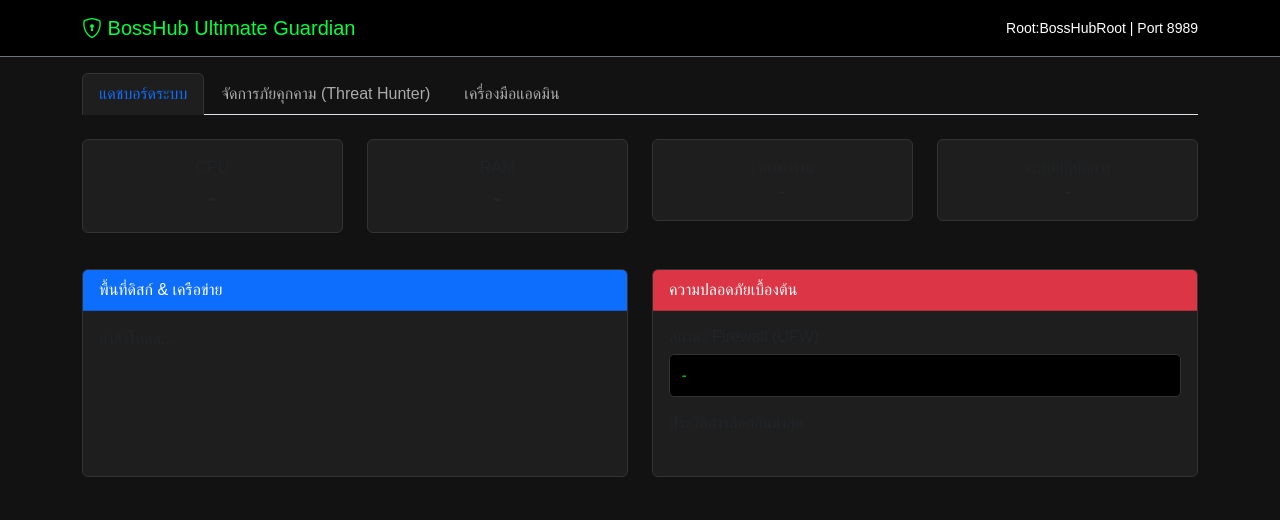
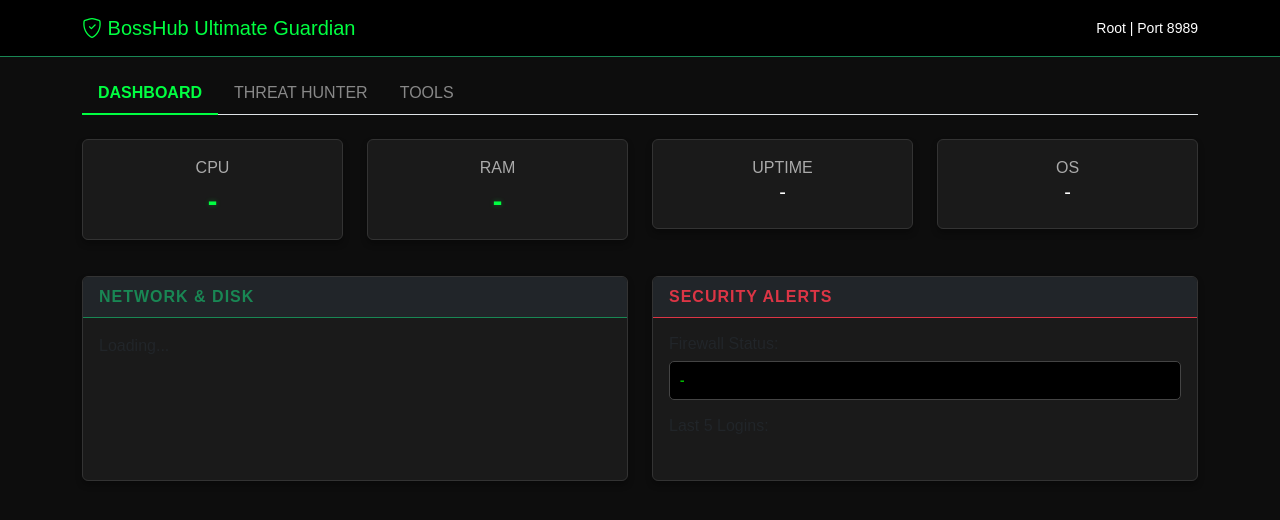
Before and after one commit to bsae99465/security, a Flask app: template templates/index.html in a window 1280 px wide. Shown: the top 520 px of the page. Run offline with Flask 3, Linux system fonts and the light colour scheme; the template is opened without the code that fills it, so the values that code supplies are empty.

Commit message:
Update index.html

```diff
--- a/templates/index.html
+++ b/templates/index.html
@@ -3,66 +3,96 @@
 <head>
     <meta charset="UTF-8">
     <meta name="viewport" content="width=device-width, initial-scale=1.0">
-    <title>BossHub Ultimate Guardian (TH)</title>
+    <title>BossHub Ultimate Guardian (Pro)</title>
     <link href="https://cdn.jsdelivr.net/npm/bootstrap@5.3.3/dist/css/bootstrap.min.css" rel="stylesheet">
     <link rel="stylesheet" href="https://cdn.jsdelivr.net/npm/bootstrap-icons@1.11.3/font/bootstrap-icons.min.css">
     <style>
-        body { background-color: #121212; color: #ffffff; font-family: 'Sarabun', sans-serif; }
-        .card { background-color: #1e1e1e; border: 1px solid #333; margin-bottom: 20px; }
-        .nav-tabs .nav-link { color: #aaa; }
-        .nav-tabs .nav-link.active { background-color: #1e1e1e; color: #0d6efd; border-color: #333 #333 #1e1e1e; }
-        .table-dark { --bs-table-bg: #1e1e1e; }
-        pre { background: #000; color: #0f0; padding: 10px; border-radius: 5px; border: 1px solid #333; max-height: 200px; overflow-y: auto;}
-        .stat-val { font-size: 1.5rem; font-weight: bold; }
+        body { background-color: #0d0d0d; color: #f0f0f0; font-family: 'Sarabun', sans-serif; }
+
+        /* High Contrast Cards */
+        .card { background-color: #1a1a1a; border: 1px solid #333; margin-bottom: 20px; box-shadow: 0 4px 6px rgba(0,0,0,0.3); }
+        .card-header { font-weight: bold; text-transform: uppercase; letter-spacing: 1px; }
+
+        /* Stats Styling */
+        .text-muted { color: #aaaaaa !important; } /* Make muted text brighter */
+        .stat-val { font-size: 1.8rem; font-weight: bold; color: #00ff41; text-shadow: 0 0 5px rgba(0, 255, 65, 0.3); }
+
+        /* Tab Styling */
+        .nav-tabs .nav-link { color: #888; border: none; }
+        .nav-tabs .nav-link.active { background-color: transparent; color: #00ff41; border-bottom: 2px solid #00ff41; font-weight: bold; }
+
+        /* Tables & Pre */
+        .table-dark { --bs-table-bg: #1a1a1a; color: #fff; }
+        pre { background: #000; color: #0f0; padding: 15px; border-radius: 5px; border: 1px solid #444; }
+
+        /* Buttons */
+        .btn-kill { color: #fff; background-color: #dc3545; border-color: #dc3545; }
         .text-neon { color: #00ff41; }
-        .btn-action { min-width: 120px; }
     </style>
 </head>
 <body>
 
-<nav class="navbar navbar-dark bg-black border-bottom border-secondary mb-3">
+<nav class="navbar navbar-dark bg-black border-bottom border-success mb-3">
     <div class="container">
-        <span class="navbar-brand text-neon"><i class="bi bi-shield-lock"></i> BossHub Ultimate Guardian</span>
-        <span class="text-white small">Root:BossHubRoot | Port 8989</span>
+        <span class="navbar-brand text-neon"><i class="bi bi-shield-check"></i> BossHub Ultimate Guardian</span>
+        <span class="text-white small">Root | Port 8989</span>
     </div>
 </nav>
 
 <div class="container">
     <ul class="nav nav-tabs mb-4" id="myTab" role="tablist">
-        <li class="nav-item"><button class="nav-link active" data-bs-toggle="tab" data-bs-target="#dashboard">แดชบอร์ดระบบ</button></li>
-        <li class="nav-item"><button class="nav-link" data-bs-toggle="tab" data-bs-target="#threats">จัดการภัยคุกคาม (Threat Hunter)</button></li>
-        <li class="nav-item"><button class="nav-link" data-bs-toggle="tab" data-bs-target="#tools">เครื่องมือแอดมิน</button></li>
+        <li class="nav-item"><button class="nav-link active" data-bs-toggle="tab" data-bs-target="#dashboard">DASHBOARD</button></li>
+        <li class="nav-item"><button class="nav-link" data-bs-toggle="tab" data-bs-target="#threats">THREAT HUNTER</button></li>
+        <li class="nav-item"><button class="nav-link" data-bs-toggle="tab" data-bs-target="#tools">TOOLS</button></li>
     </ul>
 
     <div class="tab-content" id="myTabContent">
+
         <div class="tab-pane fade show active" id="dashboard">
             <div class="row text-center mb-3">
-                <div class="col-md-3"><div class="card p-3"><span class="text-muted">CPU</span><div class="stat-val" id="cpuVal">-</div></div></div>
-                <div class="col-md-3"><div class="card p-3"><span class="text-muted">RAM</span><div class="stat-val" id="ramVal">-</div></div></div>
-                <div class="col-md-3"><div class="card p-3"><span class="text-muted">เวลาทำงาน</span><div id="uptimeVal">-</div></div></div>
-                <div class="col-md-3"><div class="card p-3"><span class="text-muted">ระบบปฏิบัติการ</span><div id="osVal">-</div></div></div>
+                <div class="col-6 col-md-3"><div class="card p-3"><span class="text-muted">CPU</span><div class="stat-val" id="cpuVal">-</div></div></div>
+                <div class="col-6 col-md-3"><div class="card p-3"><span class="text-muted">RAM</span><div class="stat-val" id="ramVal">-</div></div></div>
+                <div class="col-6 col-md-3"><div class="card p-3"><span class="text-muted">UPTIME</span><div id="uptimeVal" class="h5 text-white">-</div></div></div>
+                <div class="col-6 col-md-3"><div class="card p-3"><span class="text-muted">OS</span><div id="osVal" class="h5 text-white">-</div></div></div>
             </div>
             <div class="row">
-                <div class="col-md-6"><div class="card h-100"><div class="card-header bg-primary text-white">พื้นที่ดิสก์ & เครือข่าย</div><div class="card-body" id="diskNetBody">กำลังโหลด...</div></div></div>
-                <div class="col-md-6"><div class="card h-100"><div class="card-header bg-danger text-white">ความปลอดภัยเบื้องต้น</div><div class="card-body"><h6>สถานะ Firewall (UFW)</h6><pre id="firewallOut">-</pre><h6>ประวัติการล็อกอินล่าสุด</h6><ul class="list-group list-group-flush small" id="logList"></ul></div></div></div>
+                <div class="col-md-6">
+                    <div class="card h-100">
+                        <div class="card-header bg-dark text-success border-success">Network & Disk</div>
+                        <div class="card-body" id="diskNetBody">Loading...</div>
+                    </div>
+                </div>
+                <div class="col-md-6">
+                    <div class="card h-100">
+                        <div class="card-header bg-dark text-danger border-danger">Security Alerts</div>
+                        <div class="card-body">
+                            <h6>Firewall Status:</h6><pre id="firewallOut" class="p-2">-</pre>
+                            <h6>Last 5 Logins:</h6><ul class="list-group list-group-flush small" id="logList"></ul>
+                        </div>
+                    </div>
+                </div>
             </div>
         </div>
 
         <div class="tab-pane fade" id="threats">
             <div class="card border-warning">
-                <div class="card-header text-warning"><i class="bi bi-router"></i> ภัยคุกคามทางเครือข่าย (Network Threats)</div>
+                <div class="card-header text-warning bg-dark"><i class="bi bi-router"></i> Network Process Killer</div>
                 <div class="card-body">
-                    <button class="btn btn-warning btn-sm mb-2" onclick="scanNetwork()">สแกนการเชื่อมต่อที่อันตราย</button>
-                    <div class="table-responsive"><table class="table table-dark table-sm"><tbody id="netThreatBody"><tr><td>กดปุ่มเพื่อเริ่มสแกน...</td></tr></tbody></table></div>
+                    <button class="btn btn-warning btn-sm mb-2" onclick="scanNetwork()">Scan Connections</button>
+                    <div class="table-responsive">
+                        <table class="table table-dark table-sm table-striped">
+                            <thead><tr><th>PID</th><th>Process</th><th>Remote IP</th><th>Risk</th><th>Action</th></tr></thead>
+                            <tbody id="netThreatBody"><tr><td colspan="5">Ready to scan...</td></tr></tbody>
+                        </table>
+                    </div>
                 </div>
             </div>
             <div class="card border-danger mt-3">
-                <div class="card-header text-danger"><i class="bi bi-bug"></i> สแกนและจัดการสคริปต์อันตราย (Malware Scanner)</div>
+                <div class="card-header text-danger bg-dark"><i class="bi bi-bug"></i> Malware Scanner</div>
                 <div class="card-body">
                     <div class="input-group mb-2">
-                        <span class="input-group-text bg-dark text-light">โฟลเดอร์เป้าหมาย</span>
                         <input type="text" class="form-control bg-dark text-light" id="malwarePath" value="/home">
-                        <button class="btn btn-danger" onclick="scanMalware()">เริ่มสแกนเชิงลึก</button>
+                        <button class="btn btn-danger" onclick="scanMalware()">Deep Scan</button>
                     </div>
                     <div id="malwareResult"></div>
                 </div>
@@ -71,11 +101,41 @@
 
         <div class="tab-pane fade" id="tools">
             <div class="row">
-                <div class="col-md-6"><div class="card"><div class="card-header">Nmap Port Scanner</div><div class="card-body"><input type="text" class="form-control mb-2" id="nmapTarget" placeholder="IP Address / Domain"><button class="btn btn-primary btn-sm" onclick="runNmap()">เริ่มสแกน</button><pre id="nmapOut" class="mt-2"></pre></div></div></div>
-                <div class="col-md-6"><div class="card"><div class="card-header">จัดการ Service (Systemd)</div><div class="card-body"><input type="text" class="form-control mb-2" id="srvName" placeholder="ชื่อ Service (เช่น apache2, nginx)"><button class="btn btn-success btn-sm" onclick="srvAction('start')">Start</button> <button class="btn btn-danger btn-sm" onclick="srvAction('stop')">Stop</button><pre id="srvOut" class="mt-2"></pre></div></div></div>
+                <div class="col-md-6">
+                    <div class="card">
+                        <div class="card-header">Nmap Scanner</div>
+                        <div class="card-body">
+                            <input type="text" class="form-control mb-2" id="nmapTarget" placeholder="IP Address">
+                            <button class="btn btn-primary btn-sm" onclick="runNmap()">Scan Port 1-1000</button>
+                            <pre id="nmapOut" class="mt-2 text-white">Result will appear here...</pre>
+                        </div>
+                    </div>
+                </div>
+                <div class="col-md-6">
+                    <div class="card">
+                        <div class="card-header">Maintenance</div>
+                        <div class="card-body">
+                            <h6>Service Control:</h6>
+                            <div class="input-group mb-3">
+                                <input type="text" class="form-control" id="srvName" placeholder="Service Name">
+                                <button class="btn btn-success" onclick="srvAction('start')">Start</button>
+                                <button class="btn btn-danger" onclick="srvAction('stop')">Stop</button>
+                            </div>
+                            <button class="btn btn-outline-warning w-100" onclick="clearTemp()">🧹 Clean /tmp (Anti-Miner)</button>
+                            <pre id="srvOut" class="mt-2 text-white"></pre>
+                        </div>
+                    </div>
+                </div>
             </div>
-            <div class="card"><div class="card-header">ตรวจสอบไฟล์ที่มีการแก้ไขล่าสุด (24 ชม.)</div><div class="card-body"><button class="btn btn-info btn-sm" onclick="scanFiles()">ค้นหาไฟล์</button><pre id="filesOut" class="mt-2"></pre></div></div>
+            <div class="card">
+                <div class="card-header">Recent Modified Files (24h)</div>
+                <div class="card-body">
+                    <button class="btn btn-info btn-sm" onclick="scanFiles()">Find Files</button>
+                    <pre id="filesOut" class="mt-2 text-white"></pre>
+                </div>
+            </div>
         </div>
+
     </div>
 </div>
 
@@ -83,11 +143,9 @@
 <script>
     const API = `http://${location.hostname}:8989/api`;
     const AUTH = { headers: { 'Authorization': 'Basic ' + btoa('root:BossHubRoot'), 'Content-Type': 'application/json' } };
+    async function get(ep) { const r = await fetch(API+ep, AUTH); return r.json(); }
+    async function post(ep, d) { const r = await fetch(API+ep, { ...AUTH, method: 'POST', body: JSON.stringify(d)}); return r.json(); }
 
-    async function get(endpoint) { const r = await fetch(API+endpoint, AUTH); return r.json(); }
-    async function post(endpoint, data) { const r = await fetch(API+endpoint, { ...AUTH, method: 'POST', body: JSON.stringify(data)}); return r.json(); }
-
-    // --- Dashboard ---
     async function refreshDashboard() {
         const sys = await get('/stats');
         document.getElementById('cpuVal').innerText = sys.cpu.percent + '%';
@@ -95,8 +153,8 @@
         document.getElementById('uptimeVal').innerText = sys.uptime;
         document.getElementById('osVal').innerText = sys.os.split(' ')[0];
 
-        let dHtml = ''; sys.disk.forEach(d => dHtml += `<div class="d-flex justify-content-between small"><span>${d.mount}</span><span>${d.percent}%</span></div>`);
-        dHtml += '<hr>'; for(let k in sys.network) dHtml += `<small class="d-block text-info">${k}: ${sys.network[k]}</small>`;
+        let dHtml = ''; sys.disk.forEach(d => dHtml += `<div class="d-flex justify-content-between"><span>${d.mount}</span><span class="text-success">${d.percent}%</span></div>`);
+        dHtml += '<hr class="border-secondary">'; for(let k in sys.network) dHtml += `<small class="d-block text-info">${k}: ${sys.network[k]}</small>`;
         document.getElementById('diskNetBody').innerHTML = dHtml;
 
         const sec = await get('/security_basic');
@@ -104,83 +162,68 @@
         document.getElementById('logList').innerHTML = sec.logs.map(l => `<li class="list-group-item bg-dark text-light border-secondary py-1">${l}</li>`).join('');
     }
 
-    // --- Threat Hunter ---
     async function scanNetwork() {
-        const t = document.getElementById('netThreatBody'); t.innerHTML = '<tr><td>กำลังสแกน...</td></tr>';
+        const t = document.getElementById('netThreatBody'); t.innerHTML = '<tr><td colspan="5">Scanning...</td></tr>';
         const res = await get('/threats/network');
-        if(res.length === 0) return t.innerHTML = '<tr><td class="text-success">ไม่พบการเชื่อมต่อที่อันตราย</td></tr>';
+        if(res.length === 0) return t.innerHTML = '<tr><td colspan="5" class="text-success">No active threats.</td></tr>';
         t.innerHTML = '';
-        res.forEach(r => t.innerHTML += `<tr class="table-danger"><td>${r.pid}</td><td>${r.raddr}</td><td>${r.risk}</td><td>${r.reasons}</td></tr>`);
+        res.forEach(r => {
+            const btn = `<button class="btn btn-danger btn-sm" onclick="killProc(${r.pid})">KILL</button>`;
+            t.innerHTML += `<tr><td>${r.pid}</td><td>${r.name}</td><td>${r.raddr}</td><td class="text-warning">${r.risk}</td><td>${btn}</td></tr>`;
+        });
+    }
+
+    async function killProc(pid) {
+        if(!confirm(`ต้องการ Kill Process ID: ${pid} หรือไม่?`)) return;
+        const res = await post('/threats/kill_process', {pid: pid});
+        alert(res.message); scanNetwork();
+    }
+
+    async function clearTemp() {
+        if(!confirm('ล้างไฟล์ใน /tmp (ที่เก่ากว่า 1 วัน)?')) return;
+        const res = await post('/tools/clear_temp', {});
+        alert(res.message);
     }
 
     async function scanMalware() {
         const div = document.getElementById('malwareResult');
-        div.innerHTML = '<div class="spinner-border text-danger spinner-border-sm"></div> กำลังสแกนไฟล์...';
+        div.innerHTML = '<div class="spinner-border text-danger spinner-border-sm"></div> Scanning...';
         const res = await get('/threats/malware?path=' + document.getElementById('malwarePath').value);
-        if(res.error) return div.innerText = res.error;
-
-        let h = `<p class="mt-2 mb-1">สแกนแล้ว: ${res.scanned} ไฟล์ | พบความเสี่ยง: <span class="badge bg-danger">${res.infected.length}</span></p>`;
-
-        if(res.infected.length === 0) {
-            h += '<div class="alert alert-success">ไม่พบไฟล์อันตราย</div>';
-        } else {
-            res.infected.forEach(f => {
-                const isQuarantined = f.status === 'quarantined';
-                const statusBadge = isQuarantined
-                    ? '<span class="badge bg-success">แก้ไขแล้ว (Quarantined)</span>'
-                    : '<span class="badge bg-danger">อันตราย (Active)</span>';
-
-                const btnAction = isQuarantined
-                    ? `<button class="btn btn-outline-info btn-sm btn-action" onclick="manageFile('${f.path}', 'restore')"><i class="bi bi-arrow-counterclockwise"></i> คืนค่าไฟล์เดิม</button>`
-                    : `<button class="btn btn-outline-warning btn-sm btn-action" onclick="manageFile('${f.path}', 'fix')"><i class="bi bi-bandaid"></i> ปิดตายไฟล์นี้</button>`;
-
-                h += `<div class="alert alert-dark border-${isQuarantined ? 'success' : 'danger'} small py-2 mb-2">
-                        <div class="d-flex justify-content-between align-items-center">
-                            <div>
-                                <strong>${f.path}</strong> ${statusBadge}<br>
-                                <span class="text-muted">${f.threats.join(', ')}</span>
-                            </div>
-                            ${btnAction}
-                        </div>
-                      </div>`;
-            });
-        }
-        div.innerHTML = h;
+        let h = `<p class="mt-2">Scanned: ${res.scanned} | Found: <span class="badge bg-danger">${res.infected.length}</span></p>`;
+        res.infected.forEach(f => {
+            const isQ = f.status === 'quarantined';
+            const btn = isQ ? `<button class="btn btn-success btn-sm" onclick="manageFile('${f.path}','restore')">Restore</button>`
+                            : `<button class="btn btn-warning btn-sm" onclick="manageFile('${f.path}','fix')">Block/Fix</button>`;
+            h += `<div class="alert alert-dark border-${isQ?'success':'danger'} py-2 d-flex justify-content-between align-items-center"><div><strong class="${isQ?'text-success':'text-danger'}">${f.path}</strong><br><small>${f.threats.join(', ')}</small></div>${btn}</div>`;
+        });
+        div.innerHTML = h || '<div class="alert alert-success">No Malware Found</div>';
     }
 
-    async function manageFile(path, action) {
-        let confirmMsg = action === 'fix'
-            ? 'ยืนยันที่จะ "ปิดตาย" ไฟล์นี้?\n(ระบบจะใส่ Comment ปิดโค้ดทั้งหมด เพื่อไม่ให้ทำงานได้)'
-            : 'ยืนยันที่จะ "คืนค่า" ไฟล์นี้กลับสู่สภาพเดิม?';
-
-        if(!confirm(confirmMsg)) return;
-
-        const res = await post('/threats/manage_file', { path: path, action: action });
-        alert(res.message);
-        scanMalware(); // Rescan to update UI Status
+    async function manageFile(p, a) {
+        if(!confirm(a==='fix'?'Block file?':'Restore file?')) return;
+        const res = await post('/threats/manage_file', {path:p, action:a});
+        alert(res.message); scanMalware();
     }
 
-    // --- Tools ---
     async function runNmap() {
-        document.getElementById('nmapOut').innerText = 'กำลังสแกน...';
+        document.getElementById('nmapOut').innerText = 'Scanning...';
         const res = await post('/tools/nmap', {target: document.getElementById('nmapTarget').value});
-        let txt = `สถานะ: ${res.status}\n`; res.ports.forEach(p => txt += `Port ${p.port}: ${p.state} (${p.service})\n`);
+        let txt = `Status: ${res.status}\n`; res.ports.forEach(p => txt += `Port ${p.port}: ${p.state} (${p.service})\n`);
         document.getElementById('nmapOut').innerText = txt;
     }
 
     async function srvAction(act) {
-        document.getElementById('srvOut').innerText = 'กำลังดำเนินการ...';
+        document.getElementById('srvOut').innerText = 'Executing...';
         const res = await post('/tools/service', {service: document.getElementById('srvName').value, action: act});
-        document.getElementById('srvOut').innerText = res.output || res.error || 'เสร็จสิ้น';
+        document.getElementById('srvOut').innerText = res.output || res.error || 'Done';
     }
 
     async function scanFiles() {
-        document.getElementById('filesOut').innerText = 'กำลังค้นหา...';
+        document.getElementById('filesOut').innerText = 'Finding...';
         const res = await post('/tools/files', {days: 1});
-        document.getElementById('filesOut').innerText = res.files.join('\n') || 'ไม่พบไฟล์ในช่วงเวลาดังกล่าว';
+        document.getElementById('filesOut').innerText = res.files.join('\n') || 'No recent files';
     }
 
-    // Init
     refreshDashboard();
     setInterval(refreshDashboard, 30000);
 </script>
```
